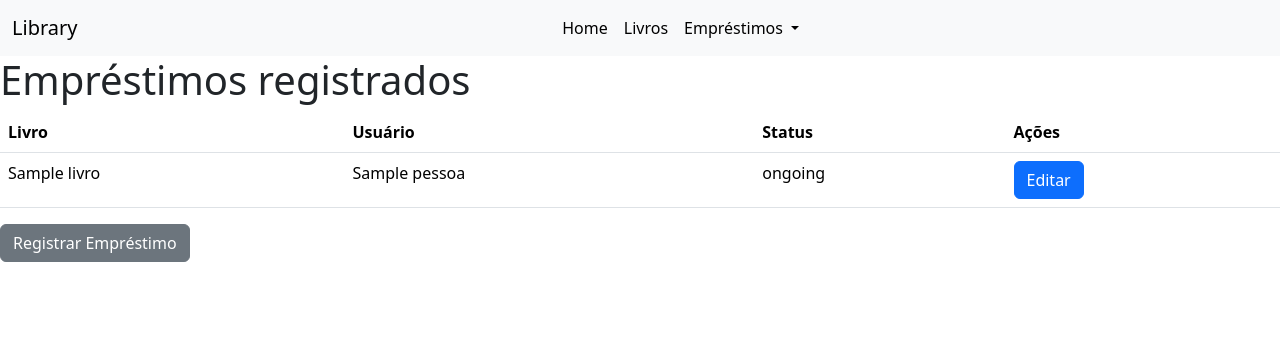
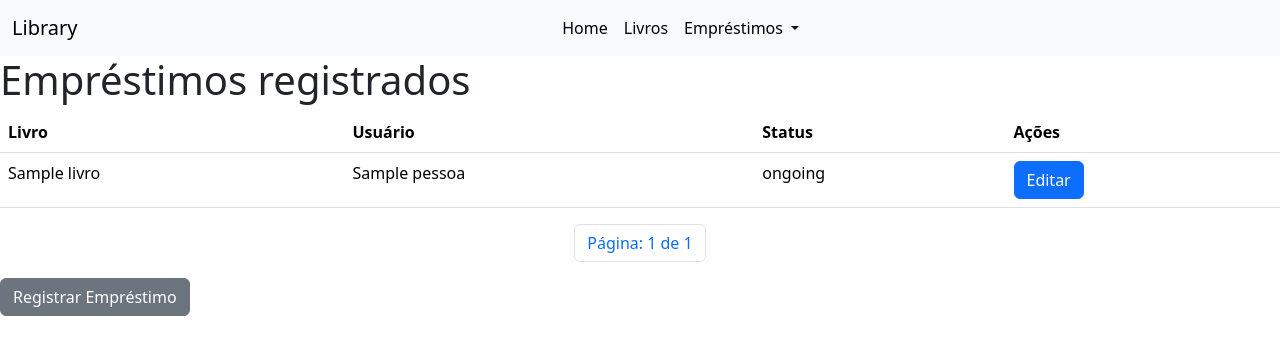
Before and after one commit to HugoMoises/Library, a Django app: page /emprestimos in a window 1280 px wide. Shown: the top 356 px of the page. Run offline with Django 5.2, Linux system fonts and the light colour scheme; tables that the repository leaves empty hold one stand-in row (values such as "Sample post").

Commit message:
Adicionando paginação na página de listagem de empréstimos de livros

```diff
--- a/library/templates/Emprestimos/emprestimos_list.html
+++ b/library/templates/Emprestimos/emprestimos_list.html
@@ -25,5 +25,19 @@
             {% endfor %}
         </tbody>
     </table>
+    <ul class="pagination justify-content-center">
+        {% if page_obj.has_previous %}
+        <li class="page-item">
+          <a class="page-link" href="?page={{page_obj.previous_page_number}}">Anterior</a>
+        </li>
+        {% endif %}
+        <li class="page-item"><span class="page-link">Página: {{page_obj.number}} de {{page_obj.paginator.num_pages}}</span></li>
+
+        {% if page_obj.has_next %}
+        <li class="page-item">
+          <a class="page-link" href="?page={{page_obj.next_page_number}}">Próxima</a>
+        </li>
+        {% endif %}
+      </ul>
     <a class="btn btn-secondary" href="{% url 'emprestimo_create' %}" role="button">Registrar Empréstimo</a>
 {% endblock %}
--- a/library/views.py
+++ b/library/views.py
@@ -55,6 +55,7 @@ class EmprestimoListView(ListView):
     template_name = 'emprestimos/emprestimos_list.html'
     model = Emprestimo
     context_object_name = 'emprestimos'
+    paginate_by = 10
 
 
 class EmprestimoCreateView(CreateView):
```
